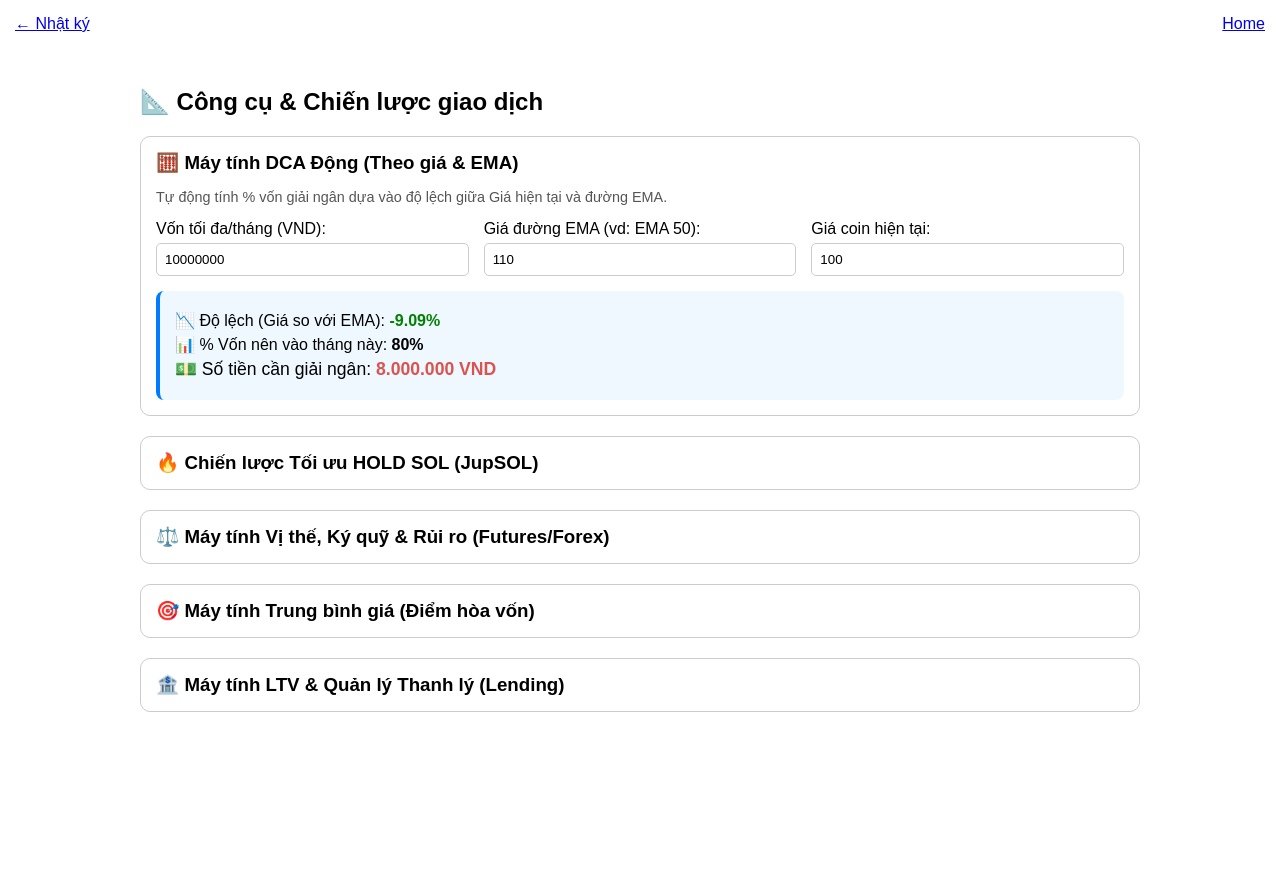
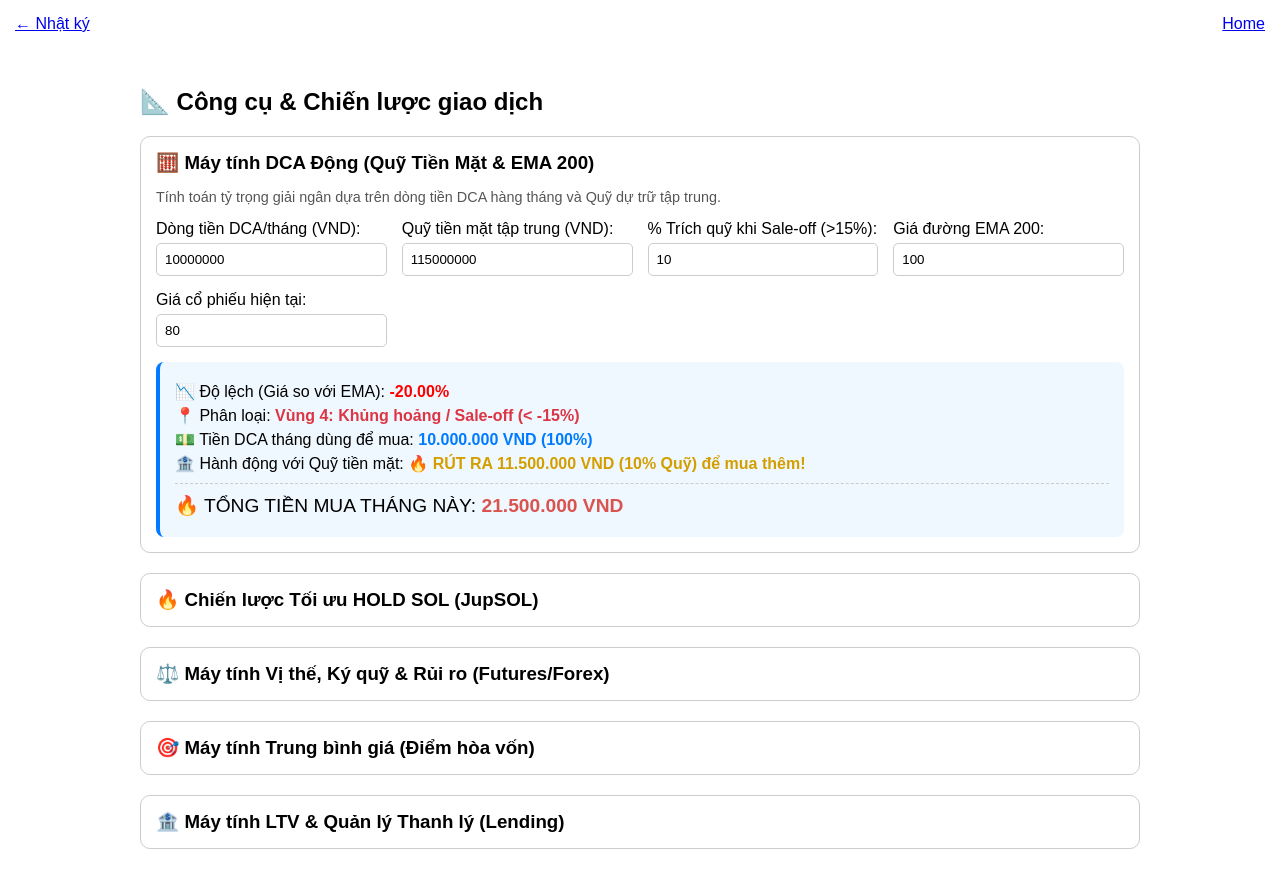
Before and after one commit to S4n-owner/gift, a plain HTML site: page pages/strategy.html in a window 1280 px wide. Before the commit the page ends 800 px from the top, so only its background shows below. Drawn offline with Linux system fonts and the light colour scheme.

Commit message:
Update strategy.html

```diff
--- a/pages/strategy.html
+++ b/pages/strategy.html
@@ -118,29 +118,40 @@ body {
 <h2>📐 Công cụ & Chiến lược giao dịch</h2>
 
 <div class="section">
-  <h3 onclick="toggleSection(this)">🧮 Máy tính DCA Động (Theo giá & EMA)</h3>
+  <h3 onclick="toggleSection(this)">🧮 Máy tính DCA Động (Quỹ Tiền Mặt & EMA 200)</h3>
   <div class="content">
-    <p style="margin: 0; font-size: 0.9em; color: #555;">Tự động tính % vốn giải ngân dựa vào độ lệch giữa Giá hiện tại và đường EMA.</p>
+    <p style="margin: 0; font-size: 0.9em; color: #555;">Tính toán tỷ trọng giải ngân dựa trên dòng tiền DCA hàng tháng và Quỹ dự trữ tập trung.</p>
 
     <div class="dca-grid">
       <div>
-        <label>Vốn tối đa/tháng (VND):</label>
-        <input type="number" id="dca_max_cap" class="dca-input" value="10000000" oninput="calculateDynamicDCA()">
+        <label>Dòng tiền DCA/tháng (VND):</label>
+        <input type="number" id="dca_monthly" class="dca-input" value="10000000" oninput="calculateDynamicDCA()">
       </div>
       <div>
-        <label>Giá đường EMA (vd: EMA 50):</label>
-        <input type="number" id="dca_ema_price" class="dca-input" value="110" oninput="calculateDynamicDCA()">
+        <label>Quỹ tiền mặt tập trung (VND):</label>
+        <input type="number" id="dca_cash_pool" class="dca-input" value="115000000" oninput="calculateDynamicDCA()">
       </div>
       <div>
-        <label>Giá coin hiện tại:</label>
-        <input type="number" id="dca_current_price" class="dca-input" value="100" oninput="calculateDynamicDCA()">
+        <label>% Trích quỹ khi Sale-off (>15%):</label>
+        <input type="number" id="dca_pool_extract" class="dca-input" value="10" oninput="calculateDynamicDCA()">
+      </div>
+      <div>
+        <label>Giá đường EMA 200:</label>
+        <input type="number" id="dca_ema_price" class="dca-input" value="100" oninput="calculateDynamicDCA()">
+      </div>
+      <div>
+        <label>Giá cổ phiếu hiện tại:</label>
+        <input type="number" id="dca_current_price" class="dca-input" value="80" oninput="calculateDynamicDCA()">
       </div>
     </div>
 
     <div class="dca-result">
       <p style="margin: 5px 0;">📉 Độ lệch (Giá so với EMA): <strong id="res_deviation">0%</strong></p>
-      <p style="margin: 5px 0;">📊 % Vốn nên vào tháng này: <strong id="res_percent">0%</strong></p>
-      <p style="margin: 5px 0; font-size: 1.1em;">💵 Số tiền cần giải ngân: <strong id="res_amount" style="color: #d9534f;">0 VND</strong></p>
+      <p style="margin: 5px 0;">📍 Phân loại: <span id="res_zone">...</span></p>
+      <p style="margin: 5px 0;">💵 Tiền DCA tháng dùng để mua: <strong id="res_dca_amount" style="color: #007bff;">0 VND</strong></p>
+      <p style="margin: 5px 0;">🏦 Hành động với Quỹ tiền mặt: <strong id="res_pool_action" style="color: #d39e00;">...</strong></p>
+      <hr style="border: 0; border-top: 1px dashed #ccc; margin: 10px 0;">
+      <p style="margin: 5px 0; font-size: 1.2em;">🔥 TỔNG TIỀN MUA THÁNG NÀY: <strong id="res_total_buy" style="color: #d9534f;">0 VND</strong></p>
     </div>
   </div>
 </div>
@@ -289,28 +300,63 @@ function toggleSection(el) {
   content.style.display = content.style.display === "none" ? "block" : "none";
 }
 
-/* 1. LOGIC TÍNH DCA ĐỘNG */
+/* 1. LOGIC TÍNH DCA ĐỘNG VỚI QUỸ TIỀN MẶT */
 function calculateDynamicDCA() {
-  const maxCap = parseFloat(document.getElementById("dca_max_cap").value) || 0;
+  const dcaMonthly = parseFloat(document.getElementById("dca_monthly").value) || 0;
+  const cashPool = parseFloat(document.getElementById("dca_cash_pool").value) || 0;
+  const poolExtractPercent = parseFloat(document.getElementById("dca_pool_extract").value) || 0;
   const emaPrice = parseFloat(document.getElementById("dca_ema_price").value) || 0;
   const currentPrice = parseFloat(document.getElementById("dca_current_price").value) || 0;
 
   if (emaPrice === 0) return;
 
   const deviation = ((currentPrice - emaPrice) / emaPrice) * 100;
-  let percentCapital = 0;
 
-  if (deviation <= -10) { percentCapital = 100; }
-  else if (deviation <= -5) { percentCapital = 80; }
-  else if (deviation < 0) { percentCapital = 60; }
-  else if (deviation <= 5) { percentCapital = 40; }
-  else { percentCapital = 0; }
+  let dcaPercent = 0;
+  let poolAmount = 0;
+  let zoneName = "";
+  let zoneColor = "";
+  let actionText = "";
 
-  const actualAmount = maxCap * (percentCapital / 100);
-  let devColor = deviation < 0 ? "green" : "red";
+  if (deviation > 15) {
+      // Vùng 1: Siêu Uptrend
+      zoneName = "Vùng 1: Siêu Uptrend (> 15%)";
+      zoneColor = "#28a745"; // Xanh lá
+      dcaPercent = 30;
+      let excess = dcaMonthly * 0.7;
+      actionText = `➕ Nạp thêm ${excess.toLocaleString("vi-VN")} VND (70% dư) vào Quỹ`;
+  } else if (deviation > 0 && deviation <= 15) {
+      // Vùng 2: Uptrend ổn định
+      zoneName = "Vùng 2: Uptrend ổn định (0% đến 15%)";
+      zoneColor = "#17a2b8"; // Xanh dương nhạt
+      dcaPercent = 60;
+      let excess = dcaMonthly * 0.4;
+      actionText = `➕ Nạp thêm ${excess.toLocaleString("vi-VN")} VND (40% dư) vào Quỹ`;
+  } else if (deviation <= 0 && deviation >= -15) {
+      // Vùng 3: Vùng Gom Hàng
+      zoneName = "Vùng 3: Vùng Gom Hàng (0% đến -15%)";
+      zoneColor = "#ff8c00"; // Cam
+      dcaPercent = 100;
+      actionText = `⏸️ Đứng im (Không nạp thêm, không rút quỹ)`;
+  } else {
+      // Vùng 4: Khủng hoảng / Sale-off
+      zoneName = "Vùng 4: Khủng hoảng / Sale-off (< -15%)";
+      zoneColor = "#dc3545"; // Đỏ
+      dcaPercent = 100;
+      poolAmount = cashPool * (poolExtractPercent / 100);
+      actionText = `🔥 RÚT RA ${poolAmount.toLocaleString("vi-VN")} VND (${poolExtractPercent}% Quỹ) để mua thêm!`;
+  }
+
+  const dcaAmount = dcaMonthly * (dcaPercent / 100);
+  const totalBuyAmount = dcaAmount + poolAmount;
+
+  let devColor = deviation < 0 ? "red" : "green";
+
   document.getElementById("res_deviation").innerHTML = `<span style="color:${devColor}">${deviation.toFixed(2)}%</span>`;
-  document.getElementById("res_percent").innerText = percentCapital + "%";
-  document.getElementById("res_amount").innerText = actualAmount.toLocaleString("vi-VN") + " VND";
+  document.getElementById("res_zone").innerHTML = `<strong style="color:${zoneColor}">${zoneName}</strong>`;
+  document.getElementById("res_dca_amount").innerText = dcaAmount.toLocaleString("vi-VN") + " VND (" + dcaPercent + "%)";
+  document.getElementById("res_pool_action").innerText = actionText;
+  document.getElementById("res_total_buy").innerText = totalBuyAmount.toLocaleString("vi-VN") + " VND";
 }
 
 /* 2. CHUYỂN ĐỔI GIAO DIỆN FUTURES / FOREX */
```
